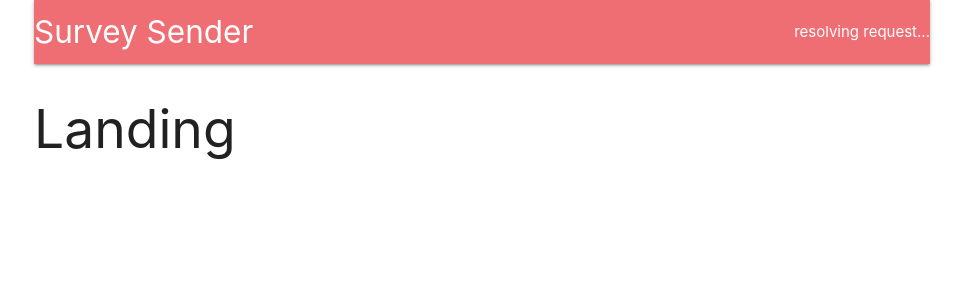
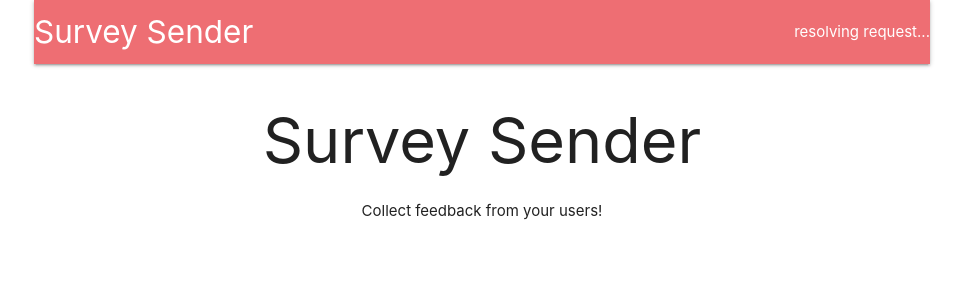
Before and after one commit to RexStrider/survey-sender, a React (Create React App) app in the folder client/: page / in a window 1280 px wide. Shown: the top 300 px of the page, without its empty margins (158-1121 px from the left). Built offline with nearby package versions, Linux system fonts and the light colour scheme; no server answers.

Commit message:
updated routing behavior of application

```diff
--- a/client/src/components/App.js
+++ b/client/src/components/App.js
@@ -5,9 +5,10 @@
 
 
 import Header from './Header';
+import Landing from './Landing';
 const Dashboard = () => <h2>Dashboard</h2>
 const SurveyNew = () => <h2>SurveyNew</h2>
-const Landing = () => <h2>Landing</h2>
+
 
 class App extends Component {
     state = {  }
--- a/client/src/components/Header.js
+++ b/client/src/components/Header.js
@@ -1,5 +1,6 @@
 import React, { Component } from 'react';
 import { connect } from 'react-redux';
+import { Link } from 'react-router-dom';
 
 class Header extends Component {
     renderContent() {
@@ -18,9 +19,12 @@
         return (
             <nav>
                 <section className='nav-wrapper'>
-                    <a className='left brand-logo'>
+                    <Link
+                        to={this.props.auth ? '/surveys' : '/'}
+                        className='left brand-logo'
+                    >
                         Survey Sender
-                    </a>
+                    </Link>
                     <ul className='right'>
                         <li>
                             {this.renderContent()}
--- /dev/null
+++ b/client/src/components/Landing.js
@@ -0,0 +1,14 @@
+import React from 'react';
+
+const Landing = () => {
+    return (
+        <section style = {{ textAlign: 'center' }}>
+            <h1>
+                Survey Sender
+            </h1>
+            <p>Collect feedback from your users!</p>
+        </section>
+    );
+};
+
+export default Landing;
```
